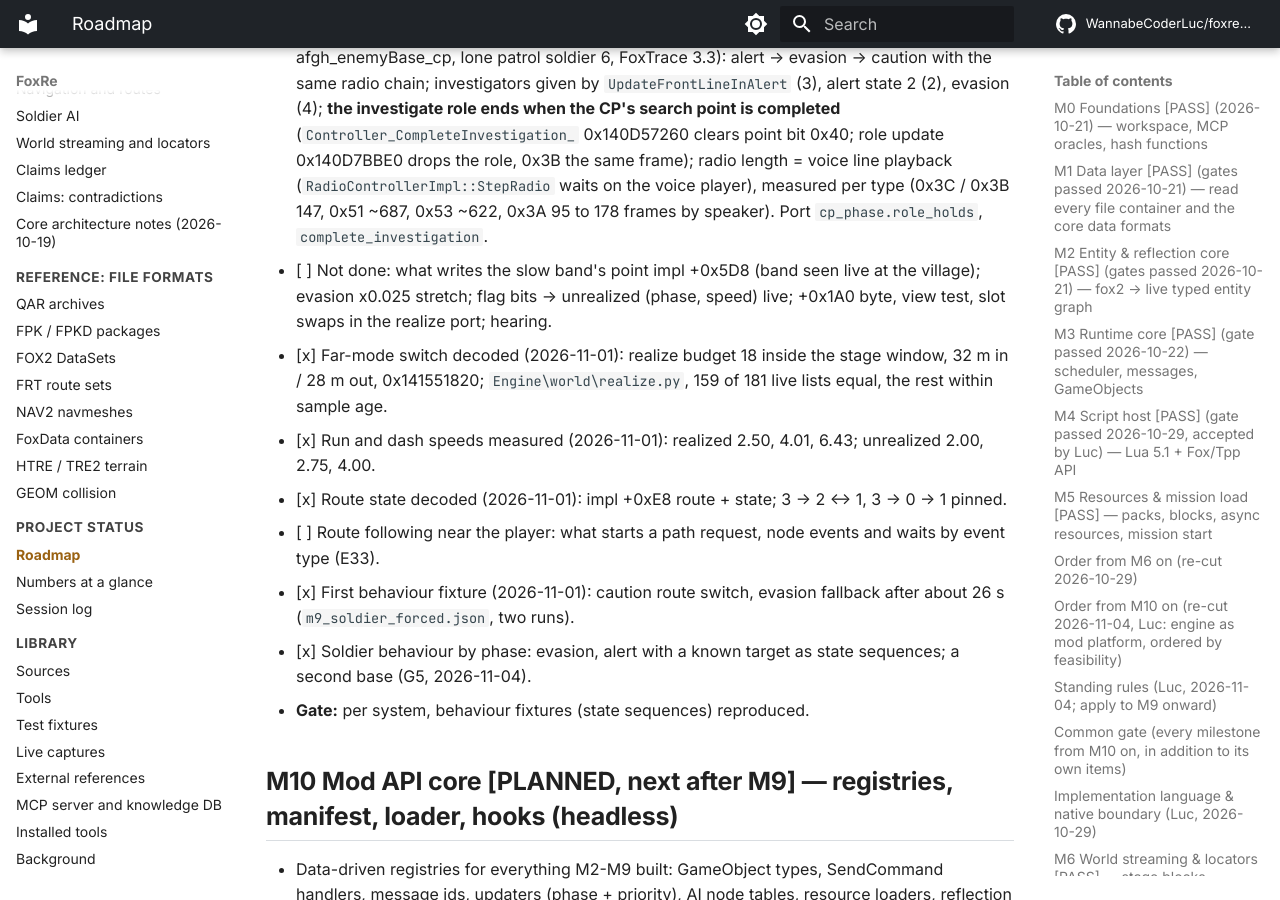
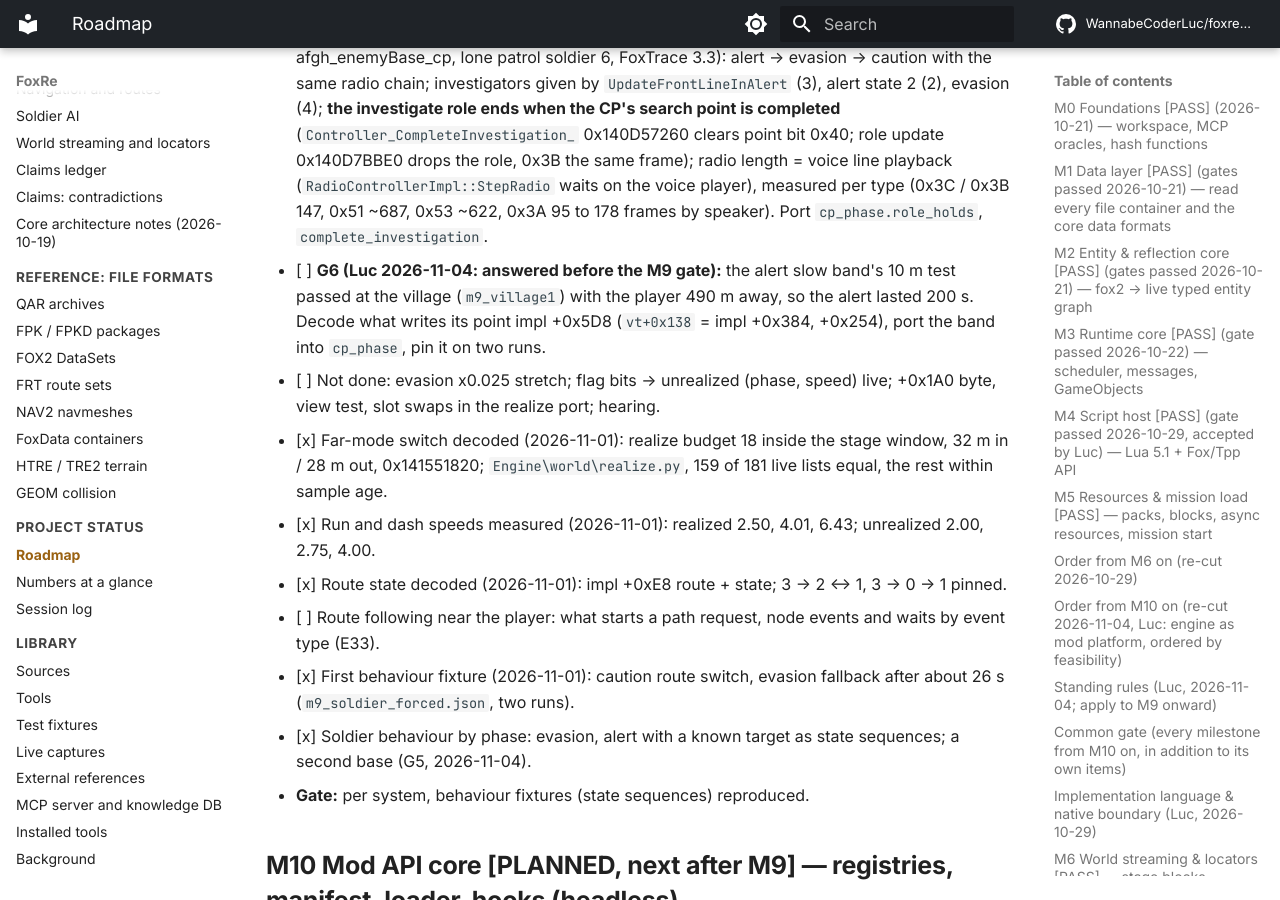
Before and after one commit to WannabeCoderLuc/foxre-wiki, an MkDocs documentation site: the page built from docs/status/roadmap.md, in a window 1280 px wide and 900 px high, scrolled down 14232 px. Built offline with MkDocs 1.6.1 and Material for MkDocs 9.7.7, drawn with Linux system fonts in a browser that asks for light colours; comment, search, counter and statistics services are not loaded.

Commit message:
Site update 2026-11-04 (generated from project docs)

```diff
--- a/docs/status/roadmap.md
+++ b/docs/status/roadmap.md
@@ -172,7 +172,8 @@ Old → new numbers (2026-11-04; older docs and the log keep the old ones): M10
 - [x] CP phase lengths read live and pinned (2026-11-04, `cp_phase.py`, `test_m9_phase.py`, runs `m9_phase1`, `m9_phase2`, FoxTrace 3.1 `cpphase` + `notice`): rates live, drain float32 bit-exact at x1; a phase falls back when a CP request finishes (alert 0x3C then 0x3B, evasion 0x3A), not on the timer; both runs agree (alert 60.8 s past leaving, evasion 3684 frames). Notice by sight from soldier 81 alone.
 - [x] Third step, rest (2026-11-04, `test_m9_radio.py`, runs `m9_phase3`, `m9_phase4`, FoxTrace 3.2; names from the dev-build map `GeminiWork\decomp\mgsv.db`, bodies read): request ids are radio types spoken by members; the alert 21 s = soldier 81's investigate role (1264 frames both runs, record +4 bit 7 = `CheckActiveMember`), 0x3A = the investigator's own report (`InvestigateAiImpl` step 10, literal 0x3A), so evasion lasts as long as the investigation. Unrealized speeds decoded (`GetMoveVelocityForUnreal` 0x14139D600, port `realize.unreal_move_speed`). Sight scale 0: no notice at 3.5 m; 100: soldier 81 by sight 0.52 s, alert 4.6 s (one run each).
 - [x] G5 second base (2026-11-04, `test_m9_g5.py`, runs `m9_eb1`, `m9_eb2` at afgh_enemyBase_cp, lone patrol soldier 6, FoxTrace 3.3): alert -> evasion -> caution with the same radio chain; investigators given by `UpdateFrontLineInAlert` (3), alert state 2 (2), evasion (4); **the investigate role ends when the CP's search point is completed** (`Controller_CompleteInvestigation_` 0x140D57260 clears point bit 0x40; role update 0x140D7BBE0 drops the role, 0x3B the same frame); radio length = voice line playback (`RadioControllerImpl::StepRadio` waits on the voice player), measured per type (0x3C / 0x3B 147, 0x51 ~687, 0x53 ~622, 0x3A 95 to 178 frames by speaker). Port `cp_phase.role_holds`, `complete_investigation`.
-- [ ] Not done: what writes the slow band's point impl +0x5D8 (band seen live at the village); evasion x0.025 stretch; flag bits -> unrealized (phase, speed) live; +0x1A0 byte, view test, slot swaps in the realize port; hearing.
+- [ ] **G6 (Luc 2026-11-04: answered before the M9 gate):** the alert slow band's 10 m test passed at the village (`m9_village1`) with the player 490 m away, so the alert lasted 200 s. Decode what writes its point impl +0x5D8 (`vt+0x138` = impl +0x384, +0x254), port the band into `cp_phase`, pin it on two runs.
+- [ ] Not done: evasion x0.025 stretch; flag bits -> unrealized (phase, speed) live; +0x1A0 byte, view test, slot swaps in the realize port; hearing.
 - [x] Far-mode switch decoded (2026-11-01): realize budget 18 inside the stage window, 32 m in / 28 m out, 0x141551820; `Engine\world\realize.py`, 159 of 181 live lists equal, the rest within sample age.
 - [x] Run and dash speeds measured (2026-11-01): realized 2.50, 4.01, 6.43; unrealized 2.00, 2.75, 4.00.
 - [x] Route state decoded (2026-11-01): impl +0xE8 route + state; 3 -> 2 <-> 1, 3 -> 0 -> 1 pinned.
```
